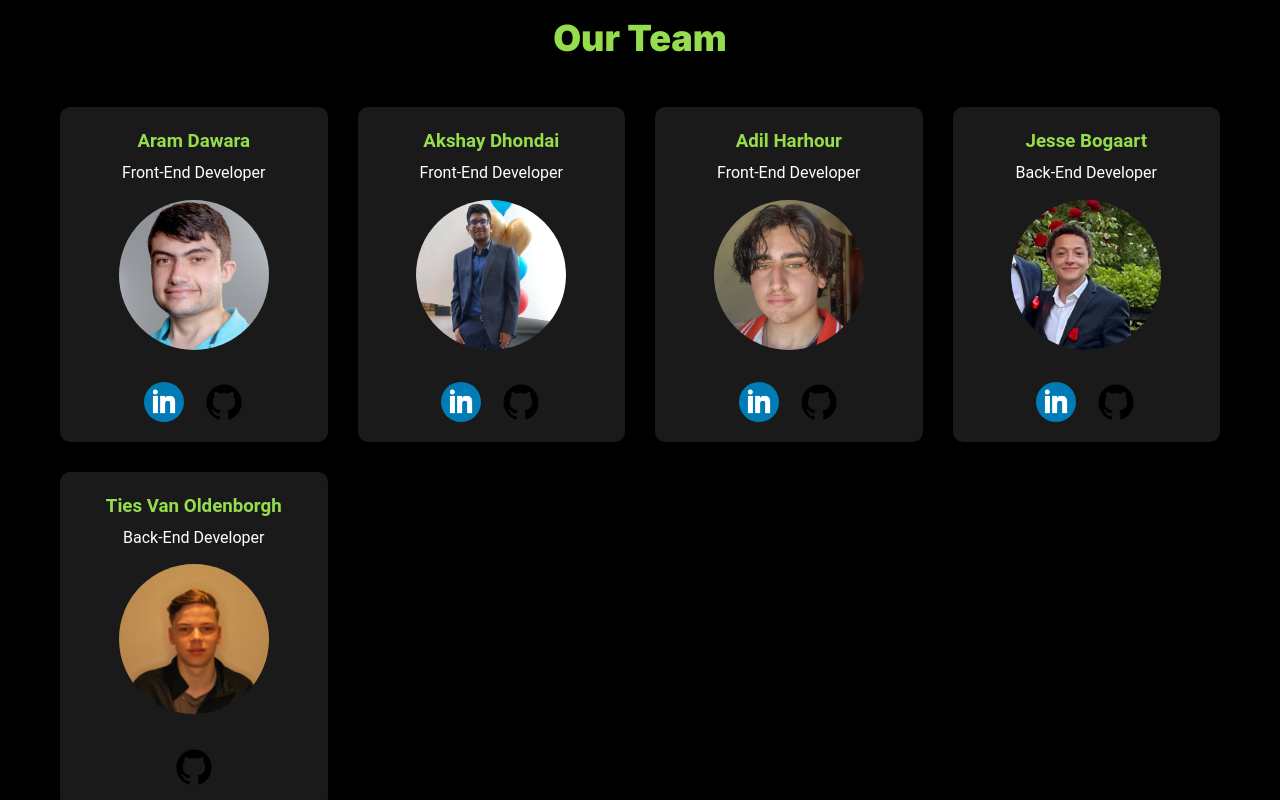
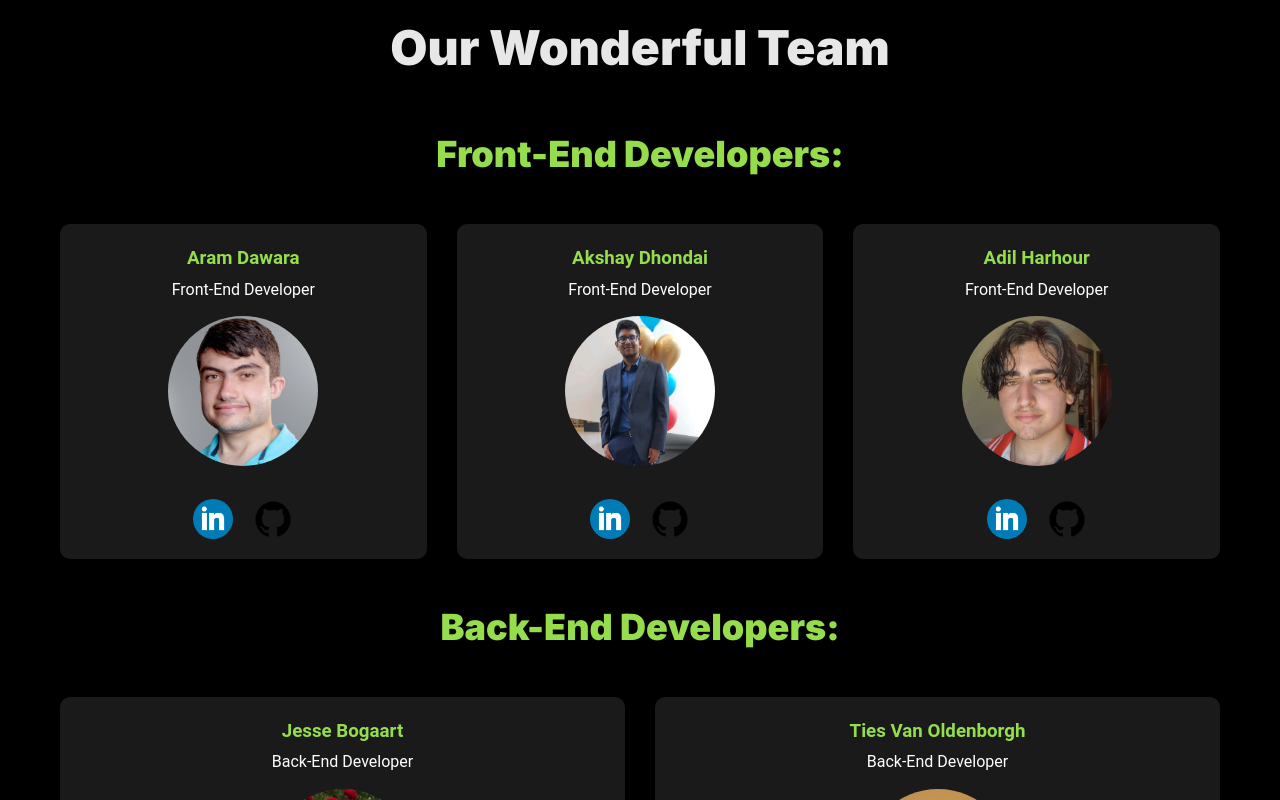
Before and after one commit to AramDawara123/IPTV, a React (Vite) app in the folder IPTV-REACT/: page /about in a window 1280 px wide. Shown: the part 1440-2240 px from the top of the page. Built offline with nearby package versions, Linux system fonts and the light colour scheme.

Commit message:
styling aan about en contact gewerkt

```diff
--- a/IPTV-REACT/src/CSS/Contact.css
+++ b/IPTV-REACT/src/CSS/Contact.css
@@ -73,7 +73,11 @@ body {
     border-radius: 4px;
     font-weight: 600;
     cursor: pointer;
-    transition: background-color 0.3s ease;
+    transition: transform 0.3s ease;
+}
+
+.contact-form-button:hover {
+    transform: scale(1.10);
 }
 
 
--- a/IPTV-REACT/src/pages/About.tsx
+++ b/IPTV-REACT/src/pages/About.tsx
@@ -1,7 +1,91 @@
 import React from "react";
 import "../CSS/About.css";
 
+interface TeamMember {
+  name: string;
+  role: string;
+  imageSrc: string;
+  linkedInUrl?: string;
+  githubUrl: string;
+}
+
+const teamMembers: { frontEnd: TeamMember[]; backEnd: TeamMember[] } = {
+  frontEnd: [
+    {
+      name: 'Aram Dawara',
+      role: 'Front-End Developer',
+      imageSrc: './images/aram-pf.jpeg',
+      linkedInUrl: 'https://www.linkedin.com/in/aram-dawara-528637202/',
+      githubUrl: 'https://github.com/AramDawara123',
+    },
+    {
+      name: 'Akshay Dhondai',
+      role: 'Front-End Developer',
+      imageSrc: './images/akshay-pf.jpeg',
+      linkedInUrl: 'https://www.linkedin.com/in/akshay-dhondai/',
+      githubUrl: 'https://github.com/Akshay12184',
+    },
+    {
+      name: 'Adil Harhour',
+      role: 'Front-End Developer',
+      imageSrc: './images/adil-pf.jpeg',
+      linkedInUrl: 'https://www.linkedin.com/in/adil-harhour-3386391b0/',
+      githubUrl: 'https://github.com/Aharhour',
+    },
+  ],
+  backEnd: [
+    {
+      name: 'Jesse Bogaart',
+      role: 'Back-End Developer',
+      imageSrc: './images/jesse-pf.jpeg',
+      linkedInUrl: 'https://www.linkedin.com/in/jesse-bogaart/',
+      githubUrl: 'https://github.com/frkyscience',
+    },
+    {
+      name: 'Ties Van Oldenborgh',
+      role: 'Back-End Developer',
+      imageSrc: './images/Ties-pf.png',
+      githubUrl: 'https://github.com/Tiesvo',
+    },
+  ],
+};
+
 const AboutUs: React.FC = () => {
+  const renderTeamMembers = (members: TeamMember[]) =>
+    members.map(({ name, role, imageSrc, linkedInUrl, githubUrl }) => (
+      <div key={name} className="team-member">
+        <h3>{name}</h3>
+        <p>{role}</p>
+        <img src={imageSrc} alt={`${name}, ${role}`} />
+        <div className="social-links">
+          {linkedInUrl && (
+            <a
+              className="LinkedIn"
+              href={linkedInUrl}
+              target="_blank"
+              rel="noopener noreferrer"
+            >
+              <img
+                src="images/317725_linkedin_social_icon.png"
+                alt={`${name}'s LinkedIn`}
+              />
+            </a>
+          )}
+          <a
+            className="GitHub"
+            href={githubUrl}
+            target="_blank"
+            rel="noopener noreferrer"
+          >
+            <img
+              src="images/211904_social_github_icon.png"
+              alt={`${name}'s GitHub`}
+            />
+          </a>
+        </div>
+      </div>
+    ));
+
   return (
     <>
       <main className="about-container">
@@ -69,81 +153,21 @@ const AboutUs: React.FC = () => {
         </div>
 
         <div className="team-section">
-      <h2>Our Team</h2>
-      <div className="team-grid">
-        <div className="team-member">
-          <h3>Aram Dawara</h3>
-          <p>Front-End Developer</p>
-          <img src="./images/aram-pf.jpeg" alt="Aram Dawara" />
-          <div className="social-links">
-            <a className="LinkedIn" href="https://www.linkedin.com/in/aram-dawara-528637202/" target="_blank" rel="noopener noreferrer">
-              <img src="images/317725_linkedin_social_icon.png" alt="LinkedIn" />
-            </a>
-            <a className="GitHub" href="https://github.com/AramDawara123" target="_blank" rel="noopener noreferrer">
-              <img src="images/211904_social_github_icon.png" alt="GitHub" />
-            </a>
+          <h1>Our Wonderful Team</h1>
+
+          <h2>Front-End Developers:</h2>
+          <div className="team-grid">
+            {renderTeamMembers(teamMembers.frontEnd)}
+          </div>
+
+          <h2>Back-End Developers:</h2>
+          <div className="team-grid">
+            {renderTeamMembers(teamMembers.backEnd)}
           </div>
         </div>
 
-        <div className="team-member">
-          <h3>Akshay Dhondai</h3>
-          <p>Front-End Developer</p>
-          <img src="./images/akshay-pf.jpeg" alt="Akshay Dhondai" />
-          <div className="social-links">
-            <a className="LinkedIn" href="https://www.linkedin.com/in/akshay-dhondai/" target="_blank" rel="noopener noreferrer">
-              <img src="images/317725_linkedin_social_icon.png" alt="LinkedIn" />
-            </a>
-            <a className="GitHub" href="https://github.com/Akshay12184" target="_blank" rel="noopener noreferrer">
-              <img src="images/211904_social_github_icon.png" alt="GitHub" />
-            </a>
-          </div>
-        </div>
-
-        <div className="team-member">
-          <h3>Adil Harhour</h3>
-          <p>Front-End Developer</p>
-          <img src="./images/adil-pf.jpeg" alt="Adil Harhour" />
-          <div className="social-links">
-            <a className="LinkedIn" href="https://www.linkedin.com/in/adil-harhour-3386391b0/" target="_blank" rel="noopener noreferrer">
-              <img src="images/317725_linkedin_social_icon.png" alt="LinkedIn" />
-            </a>
-            <a className="GitHub" href="https://github.com/Aharhour" target="_blank" rel="noopener noreferrer">
-              <img src="images/211904_social_github_icon.png" alt="GitHub" />
-            </a>
-          </div>
-        </div>
-
-        <div className="team-member">
-          <h3>Jesse Bogaart</h3>
-          <p>Back-End Developer</p>
-          <img src="./images/jesse-pf.jpeg" alt="Jesse Bogaart" />
-          <div className="social-links">
-            <a className="LinkedIn" href="https://www.linkedin.com/in/jesse-bogaart/" target="_blank" rel="noopener noreferrer">
-              <img src="images/317725_linkedin_social_icon.png" alt="LinkedIn" />
-            </a>
-            <a className="GitHub" href="https://github.com/frkyscience" target="_blank" rel="noopener noreferrer">
-              <img src="images/211904_social_github_icon.png" alt="GitHub" />
-            </a>
-          </div>
-        </div>
-
-        <div className="team-member">
-          <h3>Ties Van Oldenborgh</h3>
-          <p>Back-End Developer</p>
-          <img src="./images/Ties-pf.png" alt="Ties Van Oldenborgh" />
-          <div className="social-links">
-            <a className="GitHub" href="https://github.com/Tiesvo" target="_blank" rel="noopener noreferrer">
-              <img src="images/211904_social_github_icon.png" alt="GitHub" />
-            </a>
-          </div>
-        </div>
-      </div>
-    </div>
-
         <h2>Our Commitment</h2>
-        <p>
-          At IPTV Streaming Service, we're committed to:
-        </p>
+        <p>At IPTV Streaming Service, we're committed to:</p>
         <ul>
           <li>Providing high-quality, diverse content</li>
           <li>Ensuring a seamless streaming experience</li>
```
